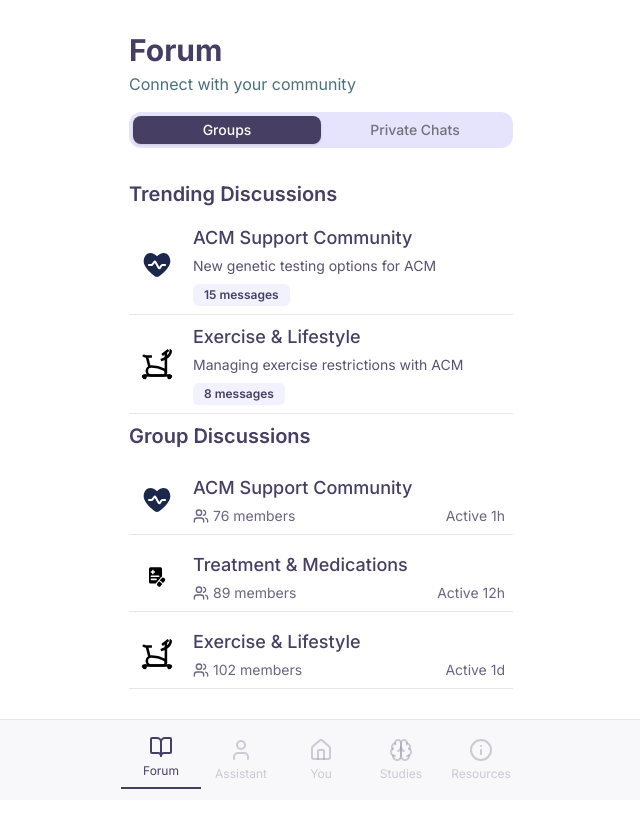
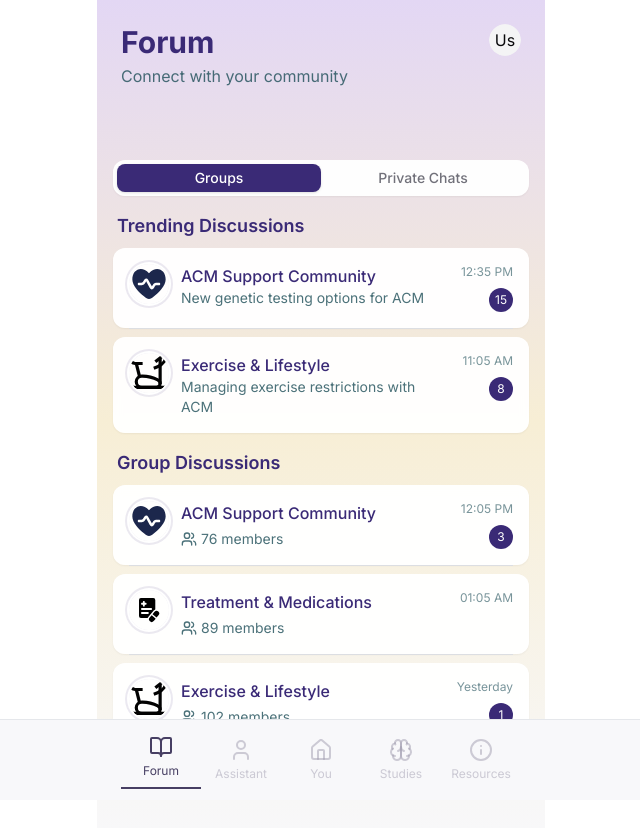
Before and after one commit to paulburkhardt/Rarely, a Next.js app: page /forum in a window 1280 px wide. Shown: the top 828 px of the page, without its empty margins (319-959 px from the left). Built offline with nearby package versions, Linux system fonts and the light colour scheme.

Commit message:
more redesign

```diff
--- a/app/forum/page.tsx
+++ b/app/forum/page.tsx
@@ -3,7 +3,7 @@
 import { Suspense, useState } from 'react'
 import { Card } from "@/components/ui/card"
 import { Tabs, TabsContent, TabsList, TabsTrigger } from "@/components/ui/tabs"
-import { ChevronRight, MessageCircle, Users } from 'lucide-react'
+import { ChevronRight, MessageCircle, Users, Heart, User } from 'lucide-react'
 import Link from 'next/link'
 import { Badge } from "@/components/ui/badge"
 import { colors } from '@/styles/colors'
@@ -39,156 +39,197 @@ function formatTimeAgo(date: Date) {
   return `${Math.floor(diffInMinutes / 1440)}d`
 }
 
+function formatDateTime(date: Date) {
+  const now = new Date()
+  const diff = now.getTime() - date.getTime()
+  const days = Math.floor(diff / (1000 * 60 * 60 * 24))
+
+  if (days === 0) {
+    return date.toLocaleTimeString([], { hour: '2-digit', minute: '2-digit' })
+  } else if (days === 1) {
+    return 'Yesterday'
+  } else if (days < 7) {
+    return date.toLocaleDateString([], { weekday: 'long' })
+  } else {
+    return date.toLocaleDateString([], { month: 'short', day: 'numeric' })
+  }
+}
+
+const userData = {
+  name: 'User'
+};
 
 function ForumContent() {
   const searchParams = useSearchParams()
   const router = useRouter()
-  const activeTab = searchParams.get('tab') || 'groups'
+  const activeTab = searchParams?.get('tab') || 'groups'
 
   const handleTabChange = (value: string) => {
     router.push(`/forum?tab=${value}`)
   }
 
   return (
-    <div className="min-h-[calc(100vh-5rem)] p-4 md:p-8">
-      <h1 className="text-2xl md:text-3xl font-bold text-[#473F63] mb-4">
-        Forum
-        <span className="block text-base font-normal text-[#1E4D57]/80 mt-1">
-          Connect with your community
-        </span>
-      </h1>
+    <div className="flex flex-col min-h-screen bg-gradient-to-b from-[#E3D7F4] via-[#F7EED5] to-[#f8f8fa]">
+      {/* Header */}
+      <div className="p-6 pb-12">
+        <div className="flex justify-between items-start mb-6">
+          <div>
+            <h1 className="text-3xl font-bold text-[#3a2a76] mb-1">Forum</h1>
+            <p className="text-[#1E4D57]/80">Connect with your community</p>
+          </div>
+          <Avatar className="h-8 w-8">
+            <AvatarImage alt="User avatar" />
+            <AvatarFallback>{userData?.name?.slice(0, 2)}</AvatarFallback>
+          </Avatar>
+        </div>
+      </div>
 
+      {/* Main Content - Adjusted spacing */}
+      <div className="px-4 pb-24 space-y-4">
         <Tabs value={activeTab} className="space-y-4" onValueChange={handleTabChange}>
-        <TabsList className={`grid w-full grid-cols-2 rounded-xl p-1 ${
-          activeTab === 'private' ? 'bg-[#DEEAE5]' : 'bg-[#E6E3FD]'
-        }`}>
+          <TabsList className="grid w-full grid-cols-2 rounded-xl p-1 bg-white/95 shadow-sm backdrop-blur-sm">
             <TabsTrigger
               value="groups"
-            className="rounded-lg data-[state=active]:bg-[#473F63] data-[state=active]:text-white transition-all duration-200"
+              className="rounded-lg data-[state=active]:bg-[#3a2a76] data-[state=active]:text-white transition-all duration-200"
             >
               Groups
             </TabsTrigger>
             <TabsTrigger
               value="private"
-            className="rounded-lg data-[state=active]:bg-[#1E4D57] data-[state=active]:text-white transition-all duration-200"
+              className="rounded-lg data-[state=active]:bg-[#3a2a76] data-[state=active]:text-white transition-all duration-200"
             >
               Private Chats
             </TabsTrigger>
           </TabsList>
 
-
-
-
-        <TabsContent value="groups" className="grid gap-2">
-          <div className="mt-4">
-            <h2 className="text-xl font-semibold text-[#473F63] mb-2">Trending Discussions</h2>
-            {mockDiscussions.map((discussion) => (
-              <Link key={discussion.id} href={`/forum/chat/discussion${discussion.id}`}>
-                <div className="flex items-center p-2 border-b border-gray-200">
-                  <Avatar className="w-10 h-10 mr-2 p-1">
-                    <AvatarImage
-                      src={discussion.group.imageUrl}
-                      alt={discussion.group.name}
-                      className="object-contain"
-                    />
-                    <AvatarFallback className="bg-[#473F63] text-[#E6E3FD]">
+          <TabsContent value="groups" className="space-y-4">
+            {/* Trending Discussions */}
+            <div className="space-y-2">
+              <h2 className="text-lg font-semibold text-[#3a2a76] px-1">Trending Discussions</h2>
+              {mockDiscussions.map((discussion, index) => (
+                <div key={discussion.id}>
+                  <Link href={`/forum/chat/discussion${discussion.id}`}>
+                    <Card className="bg-white/95 shadow-sm backdrop-blur-sm rounded-xl border-0">
+                      <div className="p-4 flex items-start gap-3">
+                        <Avatar className="w-10 h-10 ring-2 ring-[#3a2a76]/10 ring-offset-2">
+                          <AvatarImage src={discussion.group.imageUrl} alt={discussion.group.name} className="object-cover" />
+                          <AvatarFallback className="bg-[#3a2a76] text-white">
                             {discussion.group.name.substring(0, 2)}
                           </AvatarFallback>
                         </Avatar>
-                  <div className="flex-1 min-w-0 ml-2">
-                    <h3 className="text-[#473F63] font-medium text-lg group-hover:text-[#1E4D57] transition-colors">
-                      {discussion.group.name}
-                    </h3>
-                    <p className="text-[#473F63]/90 text-sm mt-1">
-                      {discussion.title}
-                    </p>
-                    <Badge
-                      variant="secondary"
-                      className="mt-2 bg-[#E6E3FD]/50 text-[#473F63]"
-                    >
-                      {discussion.messageCount} messages
-                    </Badge>
+                        <div className="flex-1">
+                          <h3 className="font-medium text-[#3a2a76]">{discussion.group.name}</h3>
+                          <p className="text-sm text-[#1E4D57]/80">{discussion.title}</p>
+                        </div>
+                        <div className="flex flex-col items-end gap-2">
+                          <span className="text-xs text-[#1E4D57]/60">{formatDateTime(discussion.lastUpdated)}</span>
+                          {discussion.messageCount > 0 && (
+                            <div className="w-6 h-6 rounded-full bg-[#3a2a76] text-white text-xs flex items-center justify-center">
+                              {discussion.messageCount}
+                            </div>
+                          )}
                         </div>
                       </div>
+                    </Card>
                   </Link>
+                  {index < mockDiscussions.length - 1 && <hr className="border-gray-200 mx-4" />}
+                </div>
               ))}
             </div>
-        <h2 className="text-xl font-semibold text-[#473F63] mb-2">Group Discussions</h2>
-          {mockGroups.map((group) => (
-            <Link key={group.id} href={`/forum/chat/${group.id}`}>
-              <div className="flex items-center p-2 border-b border-gray-200">
-                <Avatar className="w-10 h-10 mr-2 p-1">
-                  <AvatarImage
-                    src={group.imageUrl}
-                    alt={group.name}
-                    className="object-contain"
-                  />
-                  <AvatarFallback className="bg-[#473F63] text-[#E6E3FD]">
+
+            {/* Group Discussions */}
+            <div className="space-y-2">
+              <h2 className="text-lg font-semibold text-[#3a2a76] px-1">Group Discussions</h2>
+              {mockGroups.map((group, index) => (
+                <div key={group.id}>
+                  <Link href={`/forum/chat/${group.id}`}>
+                    <Card className="bg-white/95 shadow-sm backdrop-blur-sm rounded-xl border-0">
+                      <div className="p-4 flex items-start gap-3">
+                        <Avatar className="w-10 h-10 ring-2 ring-[#3a2a76]/10 ring-offset-2">
+                          <AvatarImage src={group.imageUrl} alt={group.name} className="object-cover" />
+                          <AvatarFallback className="bg-[#3a2a76] text-white">
                             {group.name.substring(0, 2)}
                           </AvatarFallback>
                         </Avatar>
-                <div className="flex-1 min-w-0 ml-2">
-                  <h3 className="text-[#473F63] font-medium text-lg group-hover:text-[#1E4D57] transition-colors">
-                    {group.name}
-                  </h3>
-                 {/*  <p className="text-[#473F63]/90 text-sm mt-1 line-clamp-2">
-                    {group.description}
-                  </p> */}
-                  <div className="flex items-center gap-2 mt-1 text-sm text-[#473F63]/80 group-hover:text-[#473F63]">
+                        <div className="flex-1">
+                          <h3 className="font-medium text-[#3a2a76]">{group.name}</h3>
+                          <div className="flex items-center gap-2 mt-1 text-sm text-[#1E4D57]/80">
                             <div className="flex items-center">
                               <Users className="w-4 h-4 mr-1" />
                               {group.memberCount} members
                             </div>
-                    <span className="ml-auto">Active {formatTimeAgo(group.lastActivity)}</span>
                           </div>
                         </div>
+                        <div className="flex flex-col items-end gap-2">
+                          <span className="text-xs text-[#1E4D57]/60">{formatDateTime(group.lastActivity)}</span>
+                          {group.unreadCount && group.unreadCount > 0 && (
+                            <div className="w-6 h-6 rounded-full bg-[#3a2a76] text-white text-xs flex items-center justify-center">
+                              {group.unreadCount}
                             </div>
+                          )}
+                        </div>
+                      </div>
+                    </Card>
                   </Link>
+                  {index < mockGroups.length - 1 && <hr className="border-gray-200 mx-4" />}
+                </div>
               ))}
-
+            </div>
           </TabsContent>
 
-        <TabsContent value="private" className="grid gap-2">
-          {mockPrivateChats.map((chat) => (
-            <Link key={chat.id} href={`/forum/chat/private${chat.id}`}>
-              <div className="flex items-center p-2 border-b border-gray-200">
-                <Avatar className="w-10 h-10 mr-2 p-0.5">
-                  <AvatarImage
-                    src={chat.userImage}
-                    alt={chat.userName}
-                    className="object-contain"
-                  />
-                  <AvatarFallback className="bg-[#1E4D57] text-[#DEEAE5]">
+          <TabsContent value="private" className="space-y-2">
+            {mockPrivateChats.map((chat, index) => (
+              <div key={chat.id}>
+                <Link href={`/forum/chat/private${chat.id}`}>
+                  <Card className="bg-white/95 shadow-sm backdrop-blur-sm rounded-xl border-0">
+                    <div className="p-4 flex items-start gap-3">
+                      <Avatar className="w-10 h-10 ring-2 ring-[#1E4D57]/10 ring-offset-2">
+                        <AvatarImage src={chat.userImage} alt={chat.userName} className="object-cover" />
+                        <AvatarFallback className="bg-[#3a2a76] text-white">
                           {chat.userName.substring(0, 2)}
                         </AvatarFallback>
                       </Avatar>
-                <div className="flex-1 min-w-0 ml-2">
-                  <div className="flex items-center justify-between">
-                    <h3 className="text-[#1E4D57] font-medium">
-                      {chat.userName}
-                    </h3>
-                    <span className="text-xs text-[#1E4D57]/80">
-                      {formatTimeAgo(chat.lastMessageTime)}
-                    </span>
+                      <div className="flex-1">
+                        <h3 className="font-medium text-[#3a2a76]">{chat.userName}</h3>
+                        <p className="text-sm text-[#1E4D57]/80 truncate mt-1">{chat.lastMessage}</p>
                       </div>
-                  <p className="text-sm text-[#1E4D57]/90 truncate mt-1">
-                    {chat.lastMessage}
-                  </p>
+                      <div className="flex flex-col items-end gap-2">
+                        <span className="text-xs text-[#1E4D57]/60">{formatDateTime(chat.lastMessageTime)}</span>
+                        {chat.unreadCount > 0 && (
+                          <div className="w-6 h-6 rounded-full bg-[#3a2a76] text-white text-xs flex items-center justify-center">
+                            {chat.unreadCount}
                           </div>
-                {chat.unreadCount > 0 && (
-                  <Badge
-                    variant="secondary"
-                    className="mt-2 bg-[#DEEAE5] text-[#1E4D57]">
-                    {chat.unreadCount}
-                  </Badge>
                         )}
                       </div>
+                    </div>
+                  </Card>
                 </Link>
+                {index < mockPrivateChats.length - 1 && <hr className="border-gray-200 mx-4" />}
+              </div>
             ))}
           </TabsContent>
         </Tabs>
       </div>
-  )
+
+      {/* Bottom Navigation */}
+      <div className="fixed bottom-0 left-0 right-0 bg-white/90 backdrop-blur-sm border-t">
+        <div className="flex justify-around items-center py-2">
+          <Link href="/" className="flex flex-col items-center p-2">
+            <Heart className="w-6 h-6 text-gray-400" />
+            <span className="text-xs text-gray-400">Summary</span>
+          </Link>
+          <Link href="/sharing" className="flex flex-col items-center p-2">
+            <User className="w-6 h-6 text-gray-400" />
+            <span className="text-xs text-gray-400">Sharing</span>
+          </Link>
+          <Link href="/forum" className="flex flex-col items-center p-2">
+            <MessageCircle className="w-6 h-6 text-[#3a2a76]" />
+            <span className="text-xs text-[#3a2a76] font-medium">Forum</span>
+          </Link>
+        </div>
+      </div>
+    </div>
+  );
 }
 
 
```
Also changed, not shown: app/forum/chat/[id]/page.tsx (+35 -43 lines). Lines whose indentation alone changed are shown as unchanged.
